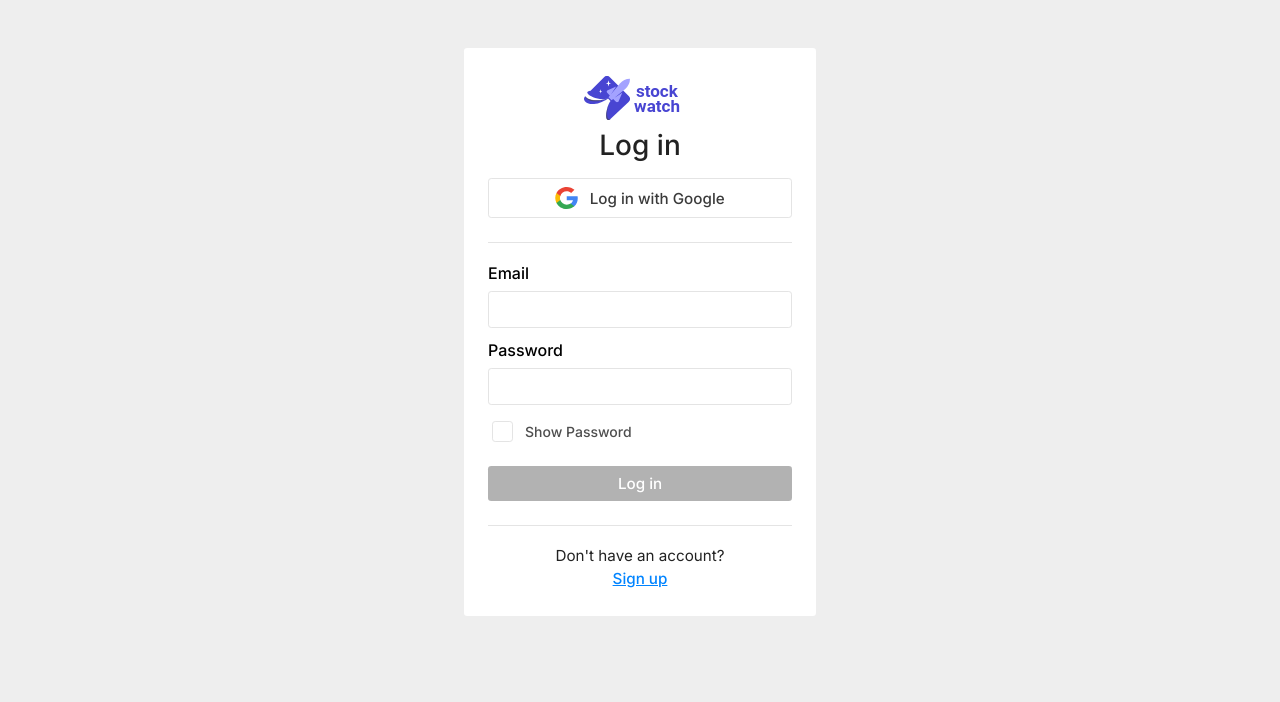
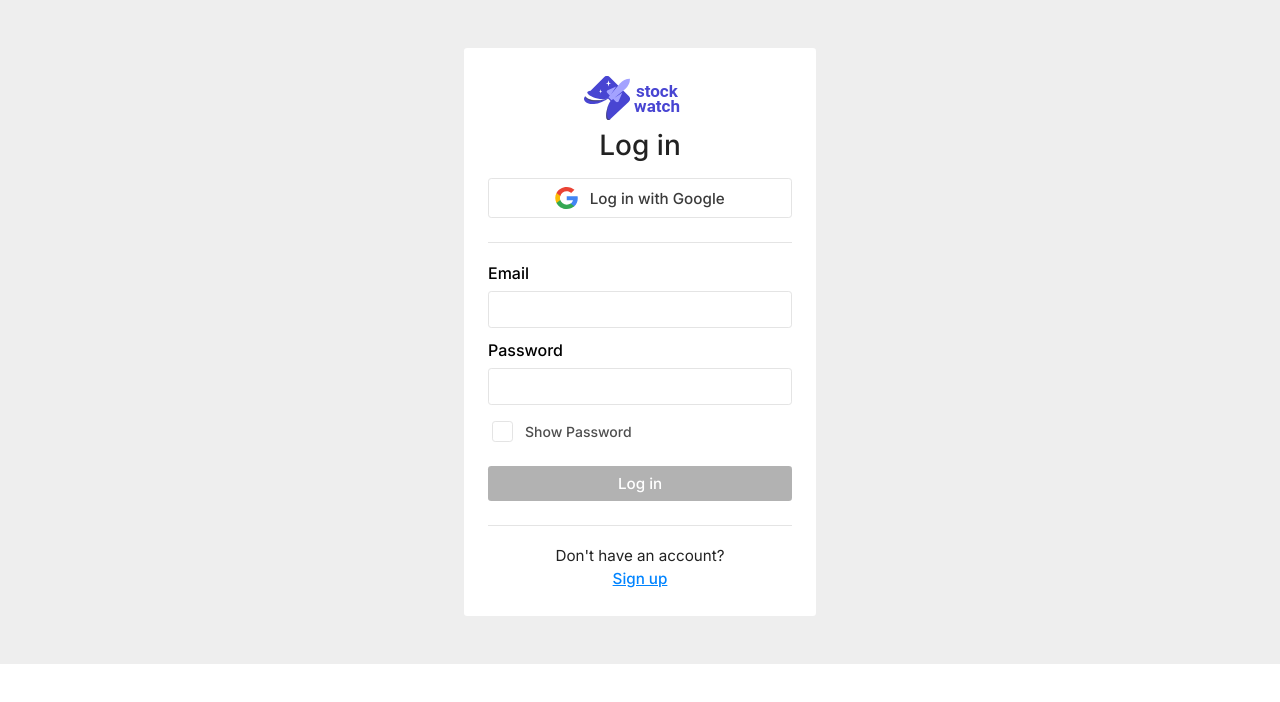
Before and after one commit to AlwinSunil/stock-watch, a React (Create React App) app: page /login in a window 1280 px wide. Shown: the top 702 px of the page. Built offline with nearby package versions, Linux system fonts and the light colour scheme; no server answers.

Commit message:
Refined UI.

```diff
--- a/src/pages/Login/Login.scss
+++ b/src/pages/Login/Login.scss
@@ -3,7 +3,6 @@
     flex-direction: column;
     background: var(--neutral);
     width: 100vw;
-    height: 100%;
 
     &__card {
         display: flex;
--- a/src/pages/Signup/Signup.scss
+++ b/src/pages/Signup/Signup.scss
@@ -3,7 +3,6 @@
     flex-direction: column;
     background: var(--neutral);
     width: 100vw;
-    height: 100%;
 
     &__card {
         display: flex;
```
